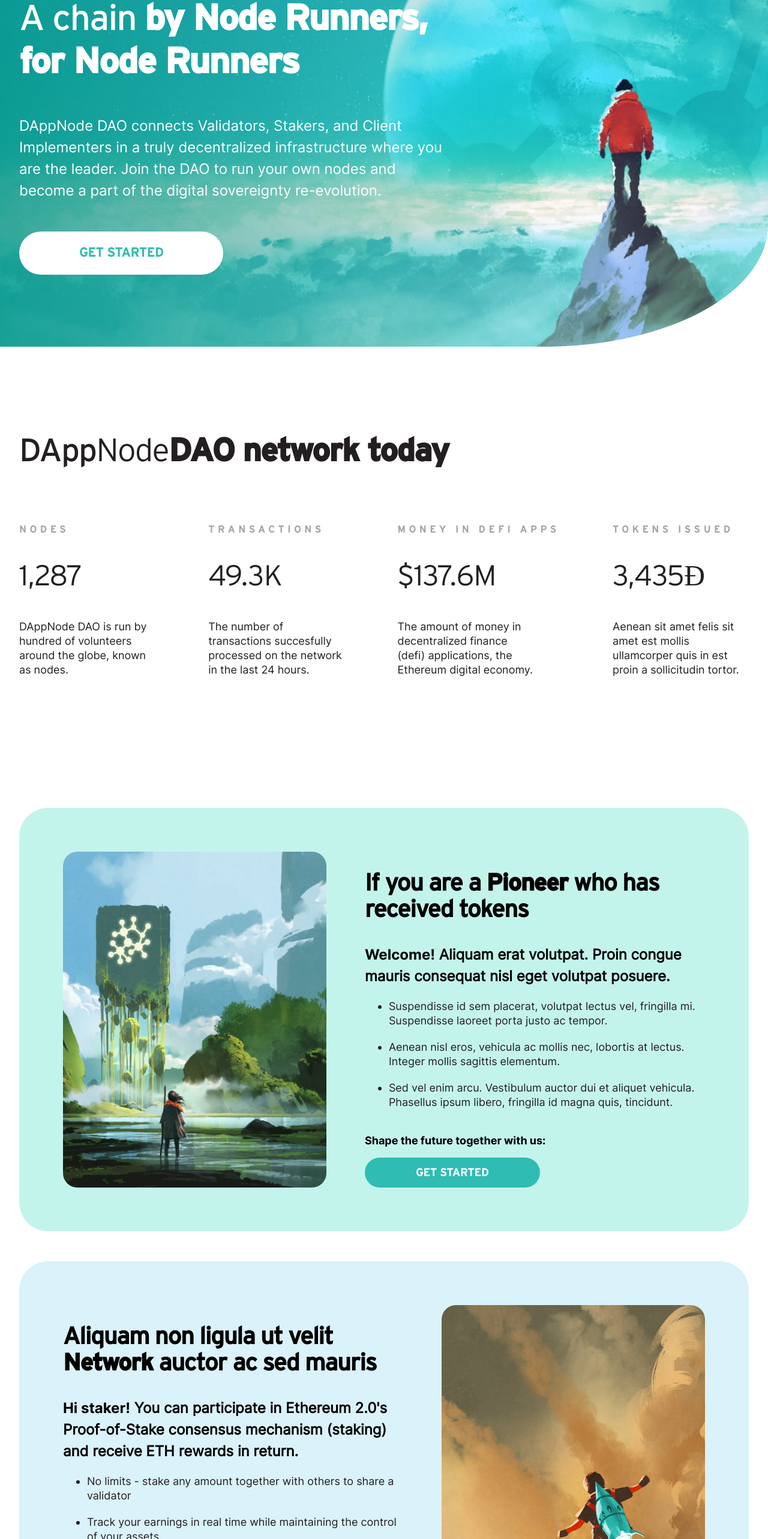
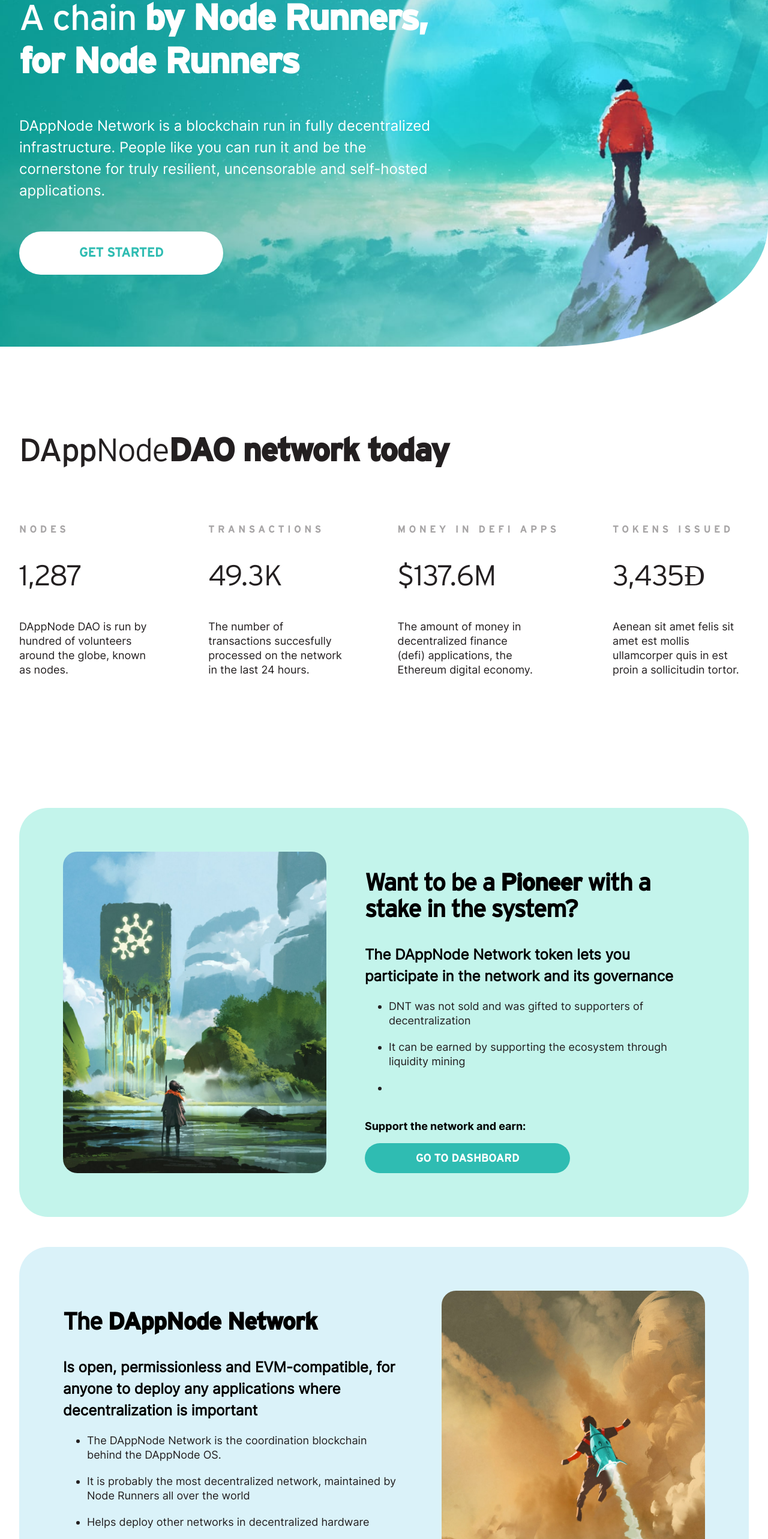
Before and after one commit to delfipolito/dappnodedao, a React (Create React App) app: page / in a window 1280 px wide. Shown: the part 234-2800 px from the top of the page at 60% size. Built offline with nearby package versions, Linux system fonts and the light colour scheme.

Commit message:
some copy changes in the central sections

```diff
--- a/src/sections/About.js
+++ b/src/sections/About.js
@@ -11,14 +11,12 @@
   <AboutSection>
     <Container>
       <Content>
-        <h1>About DAO</h1>
+        <h1>The DAO</h1>
         <div>
           <img src={network} />
-          <h3>Help decentralize the security of the Ethereum network</h3>
+          <h3>Decentralization matters</h3>
           <p>
-            The DAO allows for fully trust-less validators participate in the
-            pool and to leave the validator set at will with no possibility of
-            damaging the network.
+            Uncensorable, resilient and distributed.
           </p>
           <p>
             This is achieved with our BLS-powered cryptographical system where a
--- a/src/sections/Hero.js
+++ b/src/sections/Hero.js
@@ -10,10 +10,8 @@
           A chain <b>by Node Runners,</b> <b>for Node Runners</b>
         </h1>
         <p>
-          DAppNode DAO connects Validators, Stakers, and Client Implementers in
-          a truly decentralized infrastructure where you are the leader. Join
-          the DAO to run your own nodes and become a part of the digital
-          sovereignty re-evolution.
+        DAppNode Network is a blockchain run in fully decentralized infrastructure.
+        People like you can run it and be the cornerstone for truly resilient, uncensorable and self-hosted applications.
         </p>
         <Button>Get Started</Button>
       </div>
--- a/src/sections/Roles.js
+++ b/src/sections/Roles.js
@@ -10,55 +10,47 @@
       <img src={pioneer} />
       <Content>
         <h1>
-          If you are a <b>Pioneer</b> who has received tokens
+          Want to be a <b>Pioneer</b> with a stake in the system?
         </h1>
         <h2>
-          <b>Welcome!</b> Aliquam erat volutpat. Proin congue mauris consequat
-          nisl eget volutpat posuere.
+          The DAppNode Network token lets you participate in the network and its governance
         </h2>
         <ul>
           <li>
-            Suspendisse id sem placerat, volutpat lectus vel, fringilla mi.
-            Suspendisse laoreet porta justo ac tempor.
+            DNT was not sold and was gifted to supporters of decentralization
           </li>
           <li>
-            Aenean nisl eros, vehicula ac mollis nec, lobortis at lectus.
-            Integer mollis sagittis elementum.
+            It can be earned by supporting the ecosystem through liquidity mining
           </li>
           <li>
-            Sed vel enim arcu. Vestibulum auctor dui et aliquet vehicula.
-            Phasellus ipsum libero, fringilla id magna quis, tincidunt.
+
           </li>
         </ul>
-        <h3>Shape the future together with us:</h3>
-        <Button>Get started</Button>
+        <h3>Support the network and earn:</h3>
+        <Button>Go to Dashboard</Button>
       </Content>
     </Container>
     <Container className="network">
       <Content className="network-content">
         <h1>
-          Aliquam non ligula ut velit <b>Network</b> auctor ac sed mauris
+          The <b>DAppNode Network</b>
         </h1>
         <h2>
-          <b>Hi staker!</b> You can participate in Ethereum 2.0's Proof-of-Stake
-          consensus mechanism (staking) and receive ETH rewards in return.
+          Is open, permissionless and EVM-compatible, for anyone to deploy any applications where decentralization is important
         </h2>
         <ul>
           <li>
-            No limits - stake any amount together with others to share a
-            validator
+            The DAppNode Network is the coordination blockchain behind the DAppNode OS.
           </li>
           <li>
-            Track your earnings in real time while maintaining the control of
-            your assets
+            It is probably the most decentralized network, maintained by Node Runners all over the world
           </li>
-          <li>Trade ETH freely at market price at anytime</li>
-          <li>No need to invest and maintain specialized hardware</li>
-          <li>Full control of withdrawal key and validator exit</li>
-          <li>Enables withdrawals from staking before Phase 2</li>
+          <li>
+            Helps deploy other networks in decentralized hardware
+          </li>
         </ul>
         <h3>Shape the future together with us:</h3>
-        <Button>Get started</Button>
+        <Button>Read the docs</Button>
       </Content>
       <img src={network} />
     </Container>
@@ -66,20 +58,18 @@
       <img src={platform} />
       <Content>
         <h1>
-          Class aptent taciti sociosqu ad litora <b>Platform</b> per nostra
+          For <b>Node Runners</b>
         </h1>
         <h2>
-          <b>Hey market maker!</b> Cras elementum pretium sem, quis bibendum
-          enim venenatis eu.
+
         </h2>
         <ul>
-          <li>Accept Ether delegations from stakers and validate for others</li>
-          <li>Leverage more ETH than you currently have</li>
-          <li>Receive rewards that will be liquid and tradeable</li>
-          <li>No need for extra investment</li>
+          <li>Keep staking decentralised: Earn an income by becoming a member of a validator DAO.</li>
+          <li>Be truly self-sovereign with both your money and your data: Connect to blockchains and DApps without intermediaries.</li>
+          <li>Anyone can become a Node Runner. You don’t even need to know how what a command line is. The DAppNode FOSS Platform and plug-and-play boxes are easy to install and configure!</li>
         </ul>
-        <h3>Construct the truly decentralized web:</h3>
-        <Button>Get started</Button>
+        <h3>Be the decentralized web:</h3>
+        <Button>Get DAppNode</Button>
       </Content>
     </Container>
   </RolesSection>
```
